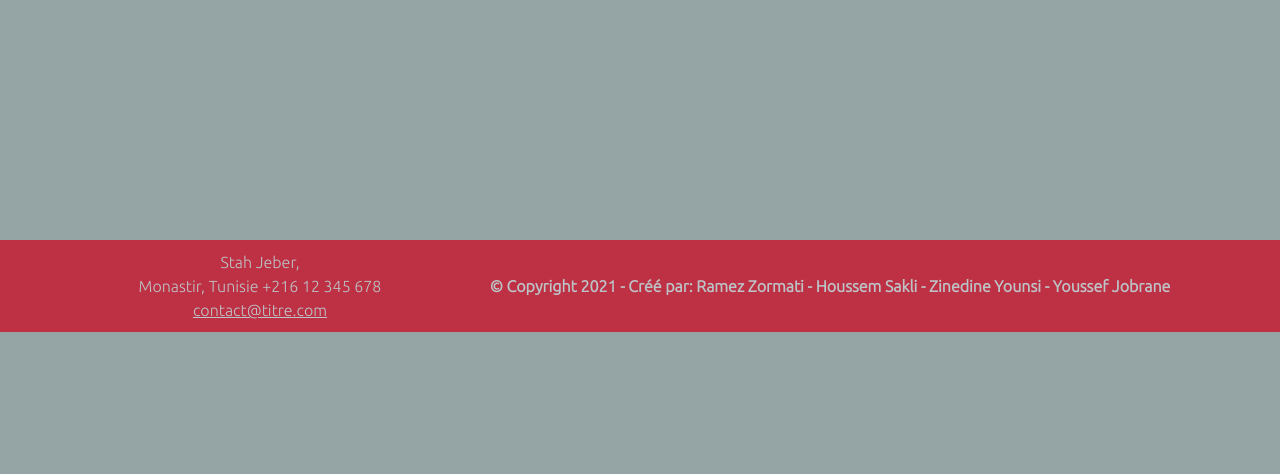
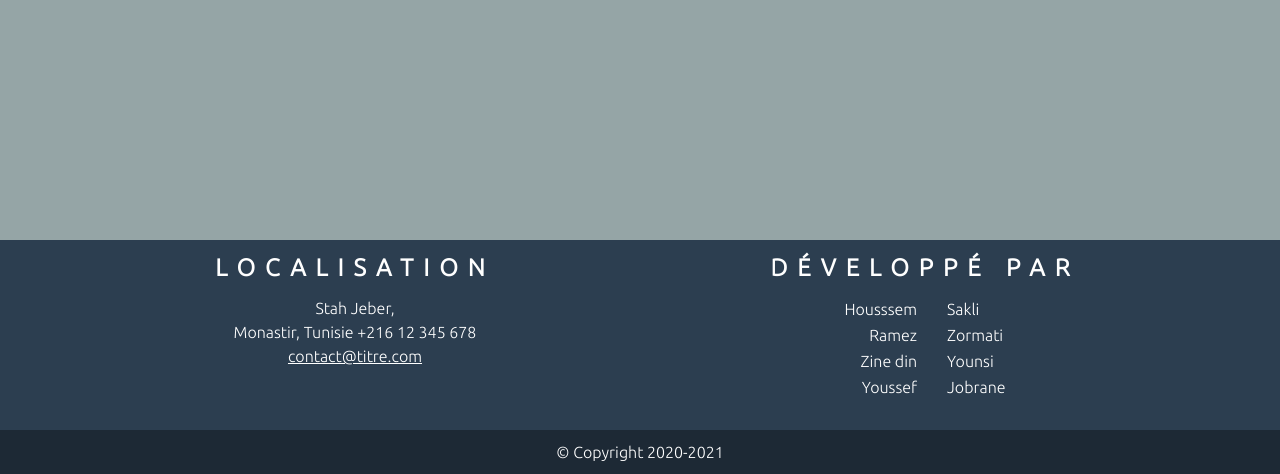
Before and after one commit to houssemsakli/projet-web-dynamique, a PHP site: page / in a window 1280 px wide. Shown: the part 1362-1836 px from the top of the page. Before the commit the page ends 1694 px from the top, so only its background shows below. Run offline with PHP 8.4, Linux system fonts and the light colour scheme; some libraries are stand-ins or nearby versions.

Commit message:
changement footer

```diff
--- a/index.html
+++ b/index.html
@@ -88,16 +88,47 @@
 	<footer >
 		<div class="container">
 		<div class="row">
-			<div  class="col-md-4">
-				Stah Jeber,<br>
+			<div  class="col-md">
+				<div class="footer_title">
+					localisation
+				</div>
+				<div class="subfooter" >
+					Stah Jeber,<br>
 				Monastir, Tunisie
 				+216 12 345 678<br><u>contact@titre.com</u>
+				</div>
 			</div>
-			<div class="col-md-8">
-				<b><br>© Copyright 2021 - Créé par: Ramez Zormati - Houssem Sakli - Zinedine Younsi - Youssef Jobrane</b>
+			<div class="col-md">
+				<div class="footer_title">
+					développé par
+				</div >
+				<div class="subfooter d-flex justify-content-center" >
+					<table >
+						<tr>
+							<td style="padding-right:15px;text-align: right;">Housssem</td>
+							<td style="padding-left:15px;text-align: left;" >Sakli</td>
+						</tr>
+						<tr>
+							<td style="padding-right:15px;text-align: right;">Ramez</td>
+							<td style="padding-left:15px;text-align: left;">Zormati</td>
+						</tr>
+						<tr>
+							<td  style="padding-right:15px;text-align: right;">Zine din</td>
+							<td style="padding-left:15px;text-align: left;">Younsi</td>
+						</tr>
+						<tr>
+							<td  style="padding-right:15px;text-align: right;">Youssef</td>
+							<td style="padding-left:15px;text-align: left;">Jobrane</td>
+						</tr>
+					</table>
+				</div>
 			</div>
 		</div>
 	</div>
+
 	</footer>
+	<div class="Copyright ">
+		© Copyright 2020-2021
+	</div>
 </body>
 </html>
--- a/style.css
+++ b/style.css
@@ -8,13 +8,34 @@ body{
 }
 
 footer{
-	background-color: #BE3144;
+	background-color: #2C3E50;
 	margin-top: 1000px;
 	bottom: 0px;
 	padding: 10px;
 	text-align: center;
-	color: #bdc3c7;
+	color: #ffffff;
+
 }
+.Copyright
+{
+	background-color:#1D2935 ;
+	 padding:10px;
+	 color: white;
+	 text-align: center;
+}
+div.footer_title{
+	font-size: x-large;
+	font-weight: 800;
+	text-transform: uppercase;
+	letter-spacing: 10px;
+
+}
+div.subfooter
+{
+		padding-top: 10px;
+		padding-bottom: 20px;
+}
+
 .d-block{
 	max-height: 100vh;
 }
```
